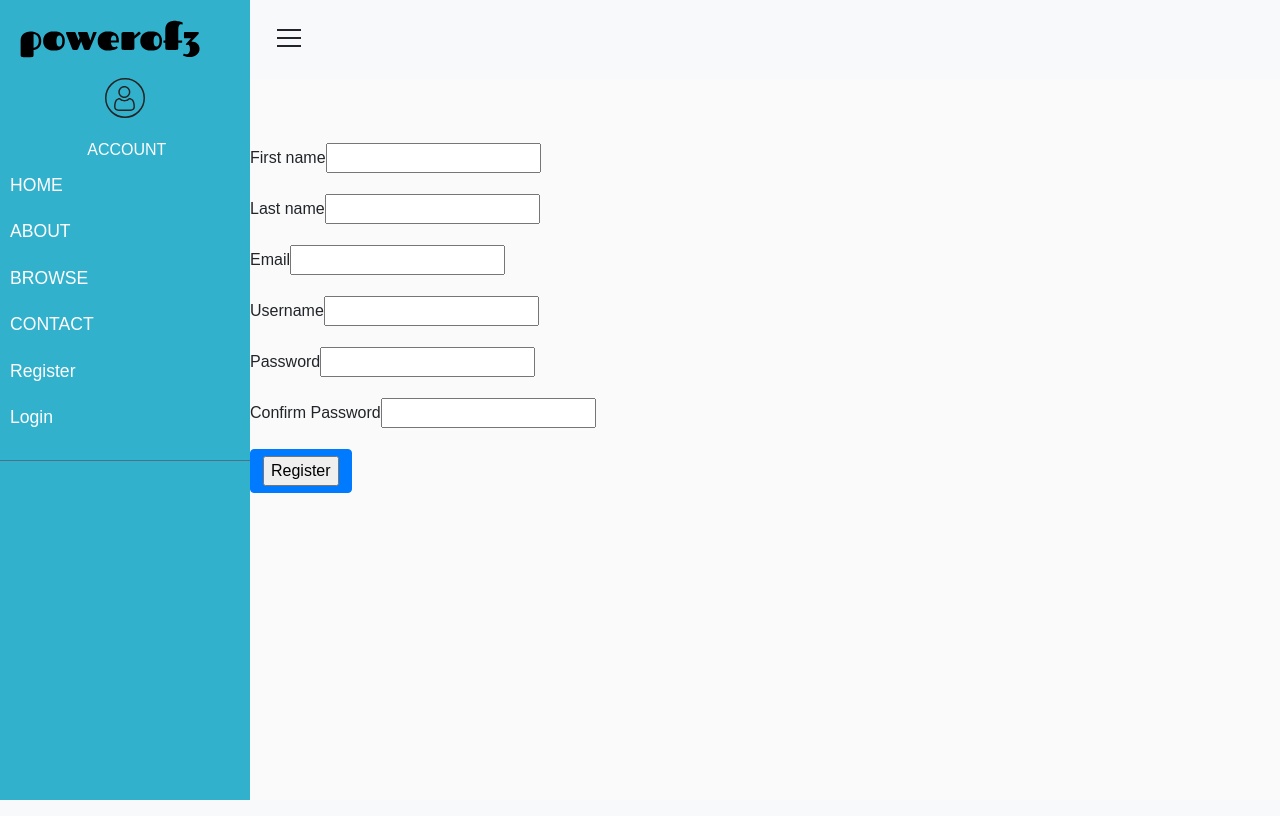
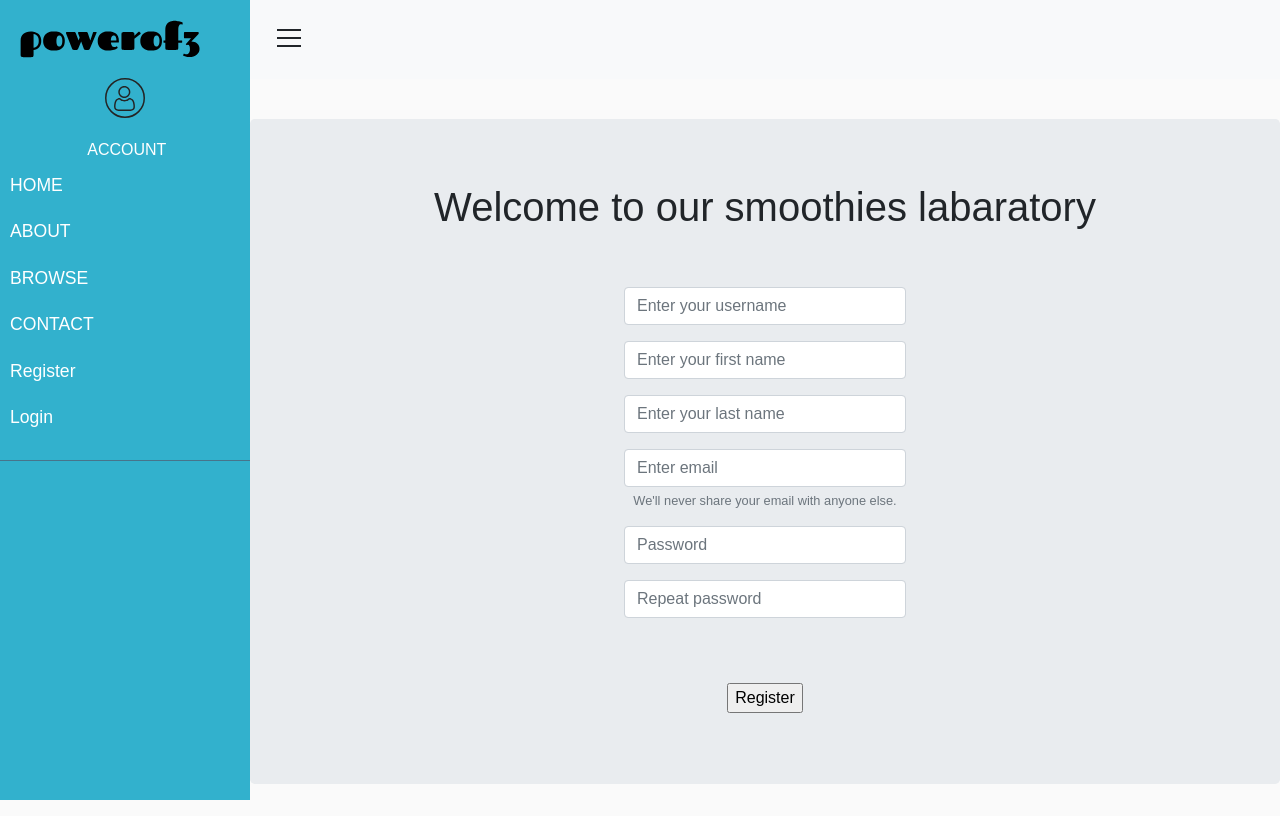
Before and after one commit to Code-Institute-Submissions/powerof3, a Flask app: page /register in a window 1280 px wide. Run offline with Flask 2, Linux system fonts and the light colour scheme; some libraries are stand-ins or nearby versions.

Commit message:
Changed register and  login templates

```diff
--- a/po3/templates/register.html
+++ b/po3/templates/register.html
@@ -1,27 +1,45 @@
 {% extends 'base.html' %}
 {% block content %}
+<section class="jumbotron justify-content-center text-center">
+    <div class="container">
+        <h1 class="pb-5">Welcome to our smoothies labaratory</h1>
         <form method="POST">
-        {{form.hidden_tag()}}<br>
+                {{form.hidden_tag()}}
+            <div class="col-sm-3 col-md-6 col-lg-4 mx-auto">
                 <div class="form-group">
-        {{form.first_name.label}}{{form.first_name}}<br>
+                    {{form.username(class_="form-control",placeholder="Enter your username")}}
                 </div>
+            </div>
+            <div class="col-sm-3 col-md-6 col-lg-4 mx-auto">
                 <div class="form-group">
-        {{form.last_name.label}}{{form.last_name}}<br>
+                    {{form.first_name(class_="form-control",placeholder="Enter your first name")}}
                 </div>
+            </div>
+            <div class="col-sm-3 col-md-6 col-lg-4 mx-auto">
                 <div class="form-group">
-        {{form.email.label}}{{form.email}}<br>
+                    {{form.last_name(class_="form-control",placeholder="Enter your last name")}}
                 </div>
+            </div>
+            <div class="col-sm-3 col-md-6 col-lg-4 mx-auto">
                 <div class="form-group">
-        {{form.username.label}}{{form.username}}<br>
+                    {{form.email(class_="form-control",placeholder="Enter email")}}
+                    <small id="emailHelp" class="form-text text-muted">We'll never share your email with anyone else.</small>
                 </div>
+            </div>
+            <div class="col-sm-3 col-md-6 col-lg-4 mx-auto">
                 <div class="form-group">
-        {{form.password.label}}{{form.password}}<br>
+                    {{form.password(type_="password",placeholder="Password",class_="form-control")}}
                 </div>
+            </div>
+            <div class="col-sm-3 col-md-6 col-lg-4 mx-auto">
                 <div class="form-group">
-        {{form.password_confirm.label}}{{form.password_confirm}}<br>
+                    {{form.password_confirm(type_="password",placeholder="Repeat password",class_="form-control")}}
                 </div>
-    <button type="submit" class="btn btn-primary">
+            </div>
+            <button type="submit" class="btn btn-link pt-5">
                 {{form.submit()}}
             </button>
           </form>
+    </div>
+  </section>
 {% endblock %}
```
Also changed, not shown: po3/templates/login.html (+23 -2 lines), po3/data.sqlite. Lines whose indentation alone changed are shown as unchanged.
